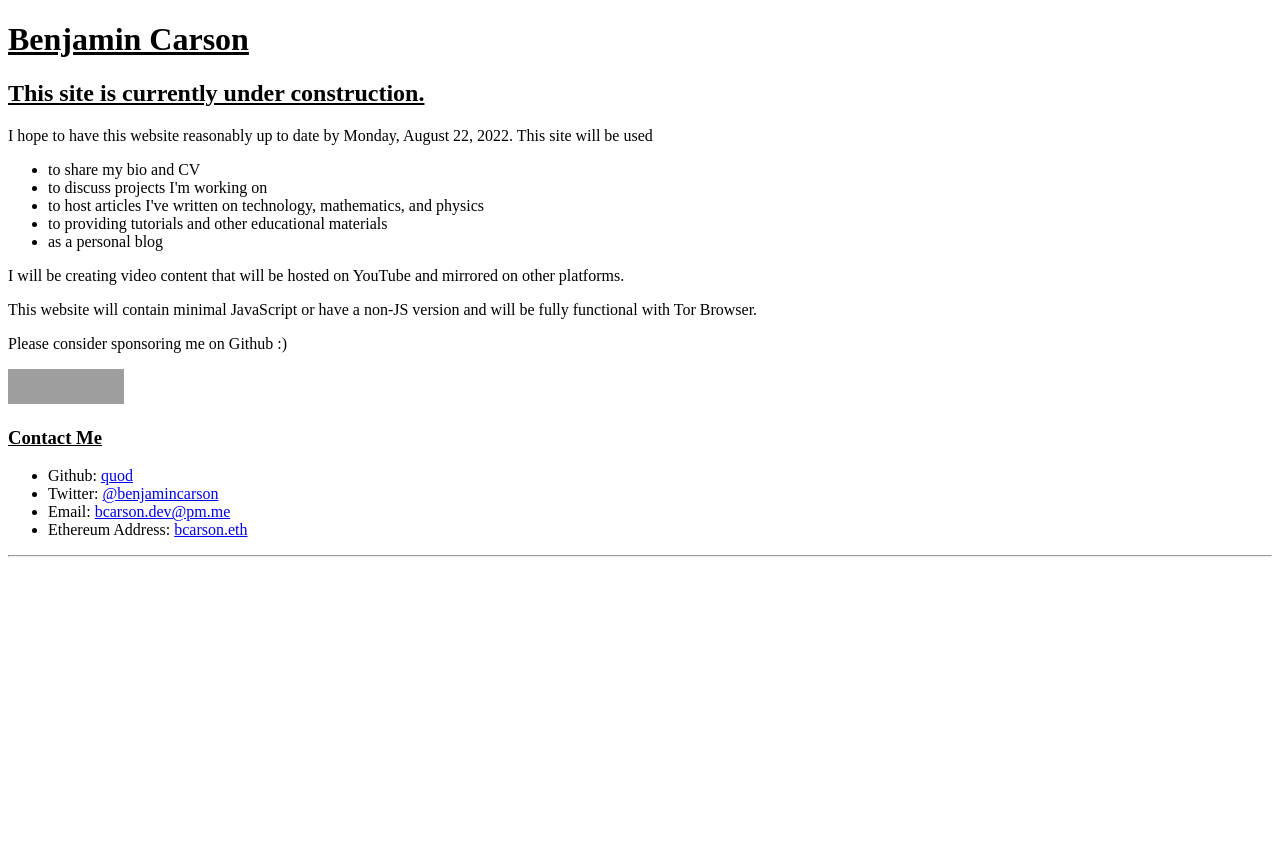
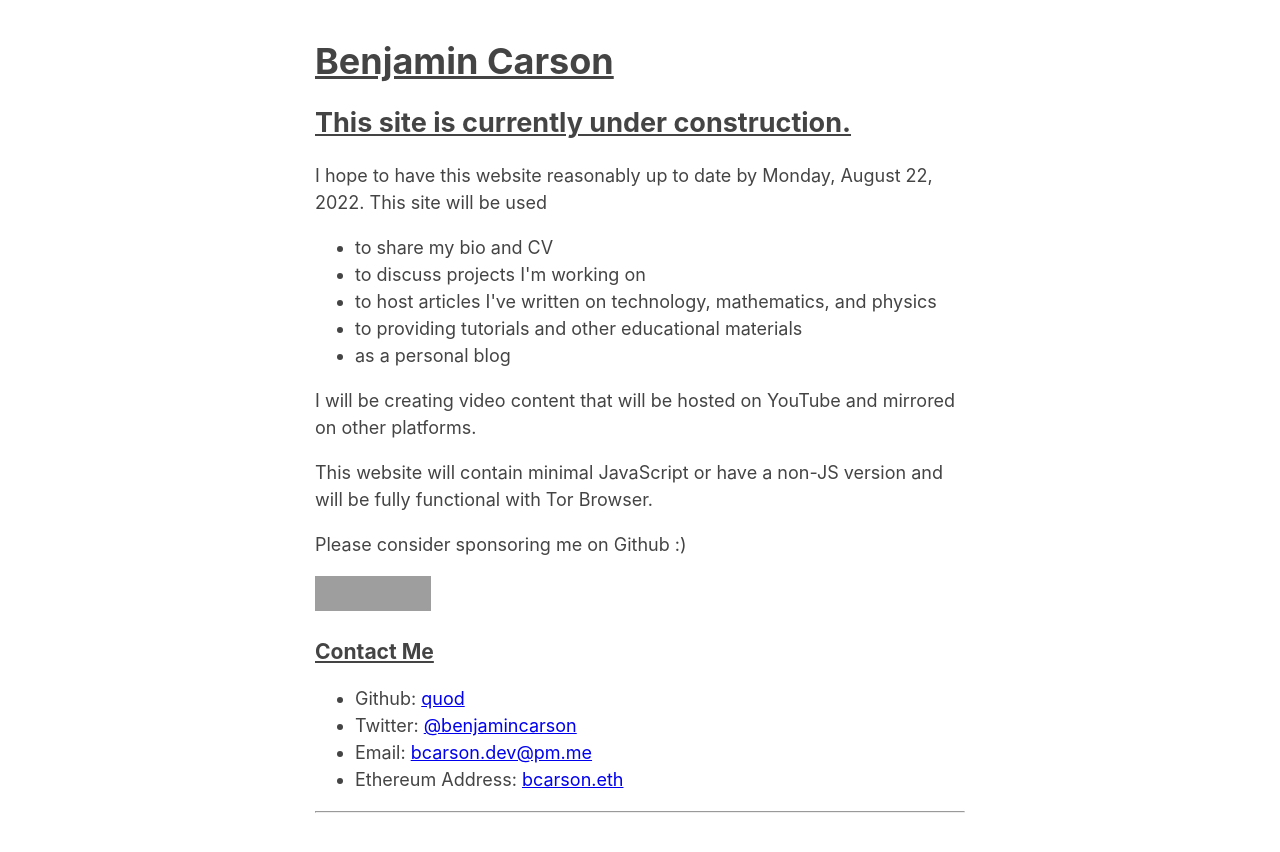
Before and after one commit to quod/bencarson.me, a plain HTML site: page index.html in a window 1280 px wide. Before the commit the page ends 800 px from the top, so only its background shows below. Drawn offline with Linux system fonts and the light colour scheme; files that its build step writes are made by us from their sources; the site is published under a folder, as on GitHub Pages, so addresses that start at the root find nothing; grey boxes are pictures that could not be loaded.

Commit message:
Link stylesheet in index.html

```diff
--- a/index.html
+++ b/index.html
@@ -8,7 +8,7 @@
       name="description"
       content="bencarson.me - Benjamin Carson's personal website"
     />
-    <link rel="stylesheet" href="/style.css" />
+    <link rel="stylesheet" href="styles/style.css" />
     <link rel="icon" href="/favicon.ico" />
     <link
       rel="icon"
```
